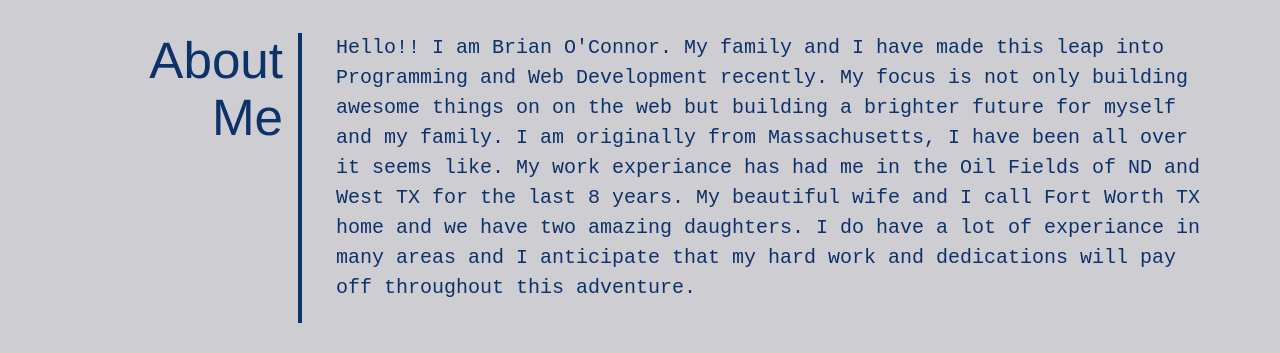
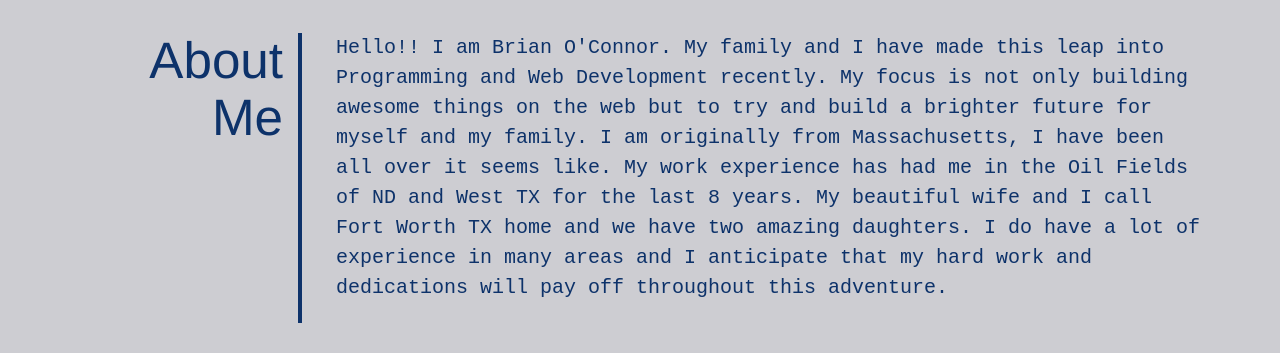
Before and after one commit to boconnorb20/Professional-Portfolio, a plain HTML site: page index.html in a window 1280 px wide. Shown: the part 333-686 px from the top of the page. Drawn offline with nearby package versions, Linux system fonts and the light colour scheme.

Commit message:
Final index and CSS changes, Updated Readme, Added resume link to Google Drive

```diff
--- a/index.html
+++ b/index.html
@@ -17,7 +17,7 @@
         <a href="#about">About Me</a>
         <a href="#work">Work</a>
         <a href="#contact">Contact Me</a>
-        <a href="#">Resume</a>
+        <a href="https://drive.google.com/file/d/1u3IglecTOkiDdWX-9sd5fRVL4MsIv2zg/view?usp=sharing">Resume</a>
       </nav>
     </header>
     <section class="hero-banner">
@@ -32,11 +32,13 @@
           <p>
             Hello!!
             I am Brian O'Connor. My family and I have made this leap into Programming and Web Development recently.
-            My focus is not only building awesome things on on the web but building a brighter future for myself and my family.
+            My focus is not only building awesome things on the web but to try and build a brighter future for myself and my family.
+
             I am originally from Massachusetts, I have been all over it seems like.
-            My work experiance has had me in the Oil Fields of ND and West TX for the last 8 years.
+            My work experience has had me in the Oil Fields of ND and West TX for the last 8 years.
+
             My beautiful wife and I call Fort Worth TX home and we have two amazing daughters.
-            I do have a lot of experiance in many areas and I anticipate that my hard work and dedications will pay off throughout this adventure.
+            I do have a lot of experience in many areas and I anticipate that my hard work and dedications will pay off throughout this adventure.
           </p>
         </div>
       </section>
```
Also changed, not shown: 1 other file.
